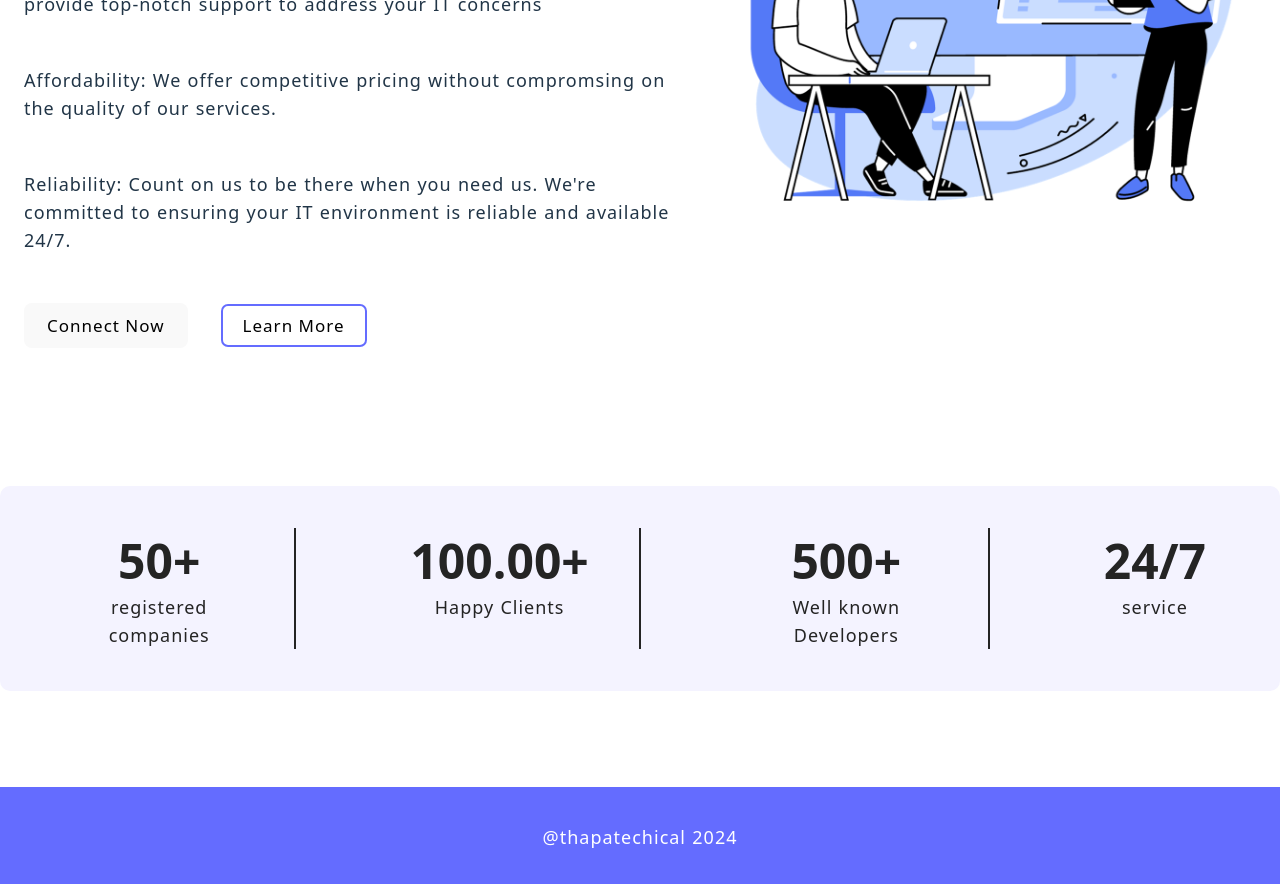
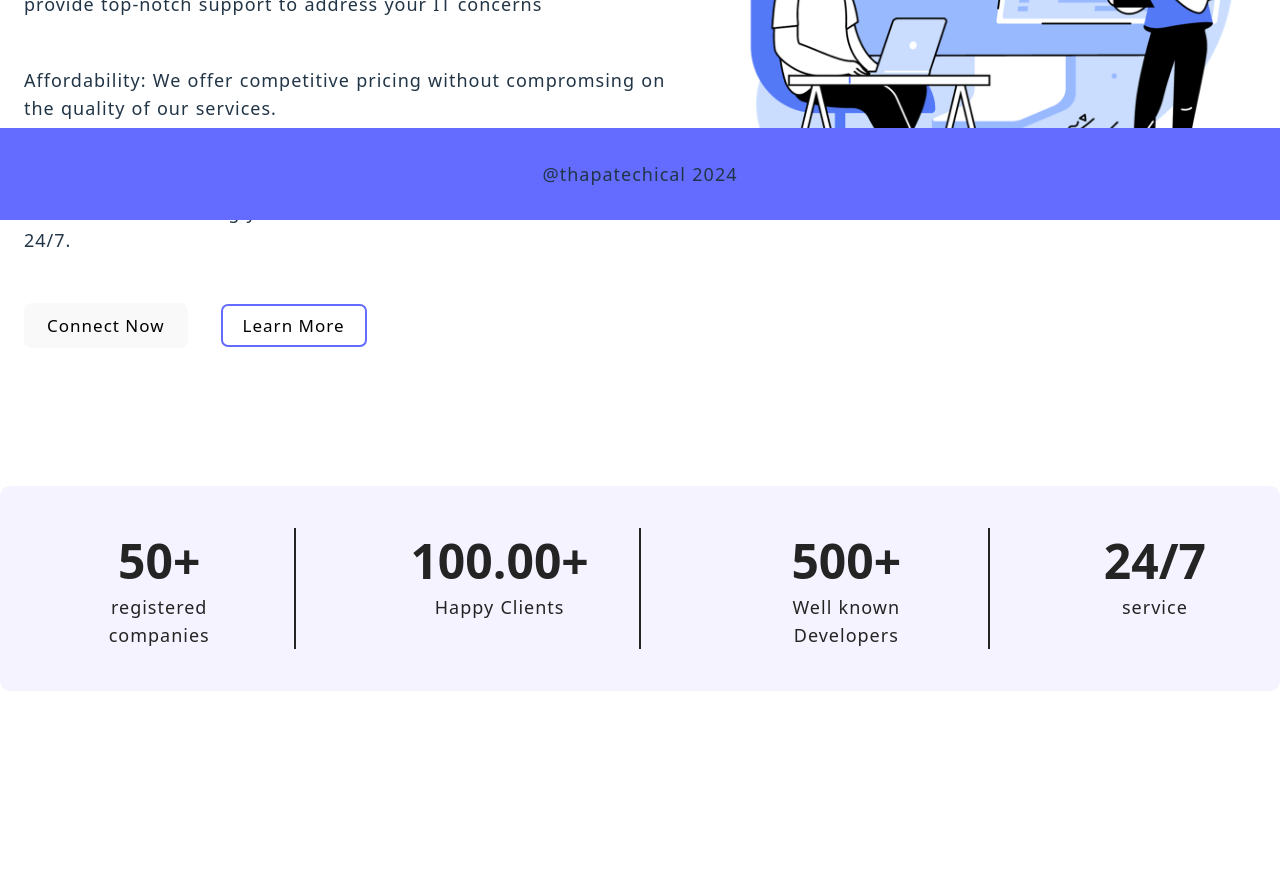
Before and after one commit to MuhammadFaizan144/MERN-Tutorial, a React (Vite) app in the folder client/: page /about in a window 1280 px wide. Shown: the part 580-1464 px from the top of the page. After the commit the page ends 1367 px from the top, so only its background shows below. Built offline with nearby package versions, Linux system fonts and the light colour scheme.

Commit message:
adding footer component and fix its css in tutorial 25

```diff
--- a/client/src/App.jsx
+++ b/client/src/App.jsx
@@ -8,6 +8,7 @@ import Register from './pages/Register'
 import Service from './pages/Service'
 import Navbar from './Components/Navbar'
 import Error from './pages/error'
+import Footer from './Components/Footer/Footer'
 const App = () => {
   return (
     <>
@@ -22,6 +23,7 @@ const App = () => {
           <Route path='/login' element={<Login/>}/>
           <Route path='*' element={<Error/>}/>
         </Routes>
+      <Footer/>
       </BrowserRouter>
     </>
   )
--- /dev/null
+++ b/client/src/Components/Footer/Footer.jsx
@@ -0,0 +1,11 @@
+import React from 'react'
+
+const Footer = () => {
+  return (
+    <footer>
+        <p>@thapatechical 2024</p>
+      </footer>
+  )
+}
+
+export default Footer
--- a/client/src/index.css
+++ b/client/src/index.css
@@ -166,13 +166,13 @@ button {
   }
 }
 footer{
+  position: fixed;
+  padding: 3.2rem;
+  text-align: center;
+  bottom: 0;
   width: 100%;
-  height: 100px;
   background-color: #646cff;
-  color: white;
-  display: flex;
-  justify-content: center;
-  align-items: center;
+  margin-top: auto;
 }
 /* End analytics Section */
 
--- a/client/src/pages/About.jsx
+++ b/client/src/pages/About.jsx
@@ -42,9 +42,6 @@ const About = () => {
       </main>
       {/* second section */}
       <Analytics/>
-      <footer>
-        <p>@thapatechical 2024</p>
-      </footer>
   </>
 )
 }
--- a/client/src/pages/Contact.jsx
+++ b/client/src/pages/Contact.jsx
@@ -69,9 +69,6 @@ const Contact = () => {
           ></iframe>
         </section>
       </section>
-      <footer>
-        <p>@thapatechical 2024</p>
-      </footer>
     </>
   )
 }
--- a/client/src/pages/Home.jsx
+++ b/client/src/pages/Home.jsx
@@ -72,9 +72,6 @@ const Home = () => {
           </div>
         </div>
       </section>
-      <footer>
-        <p>@thapatechical 2024</p>
-      </footer>
     </>
   )
 }
--- a/client/src/pages/Register.jsx
+++ b/client/src/pages/Register.jsx
@@ -62,6 +62,7 @@ const Register = () => {
           </div>
         </main>
       </section>
+
     </>
   );
 
```
